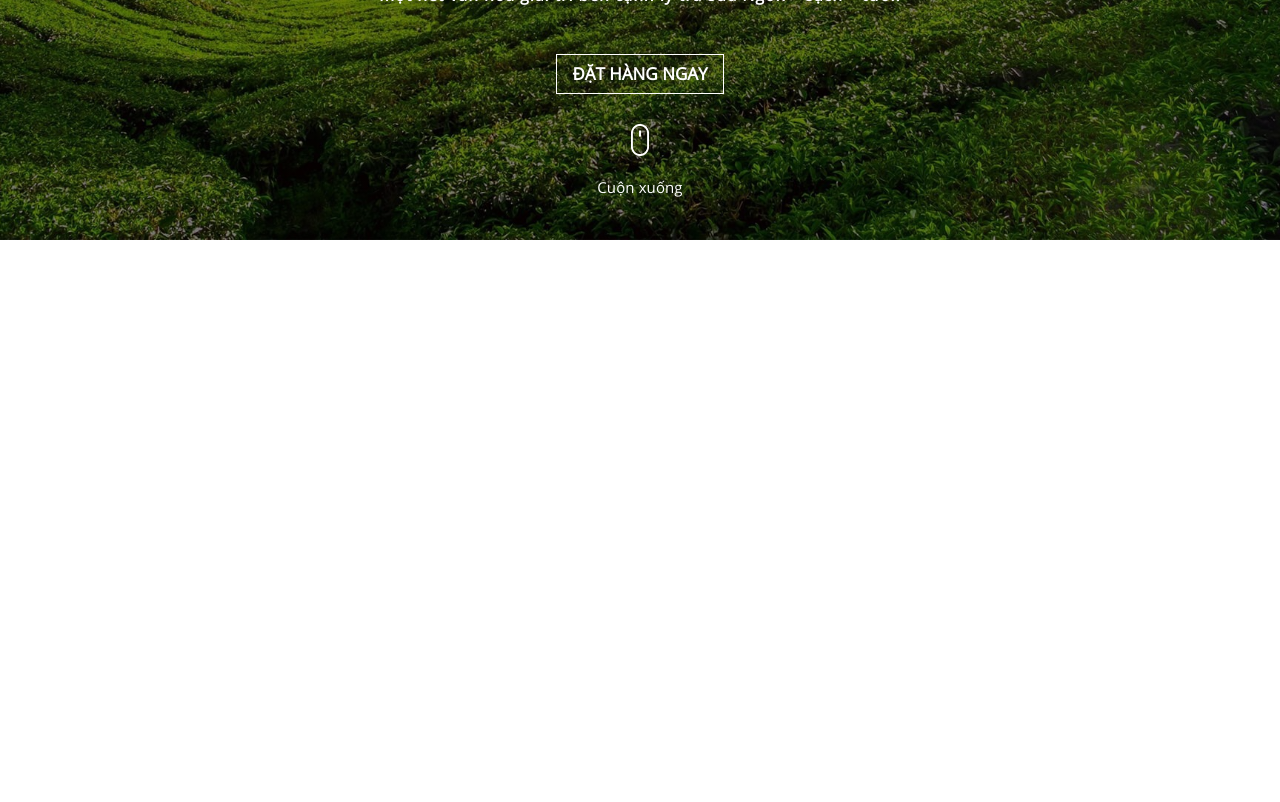
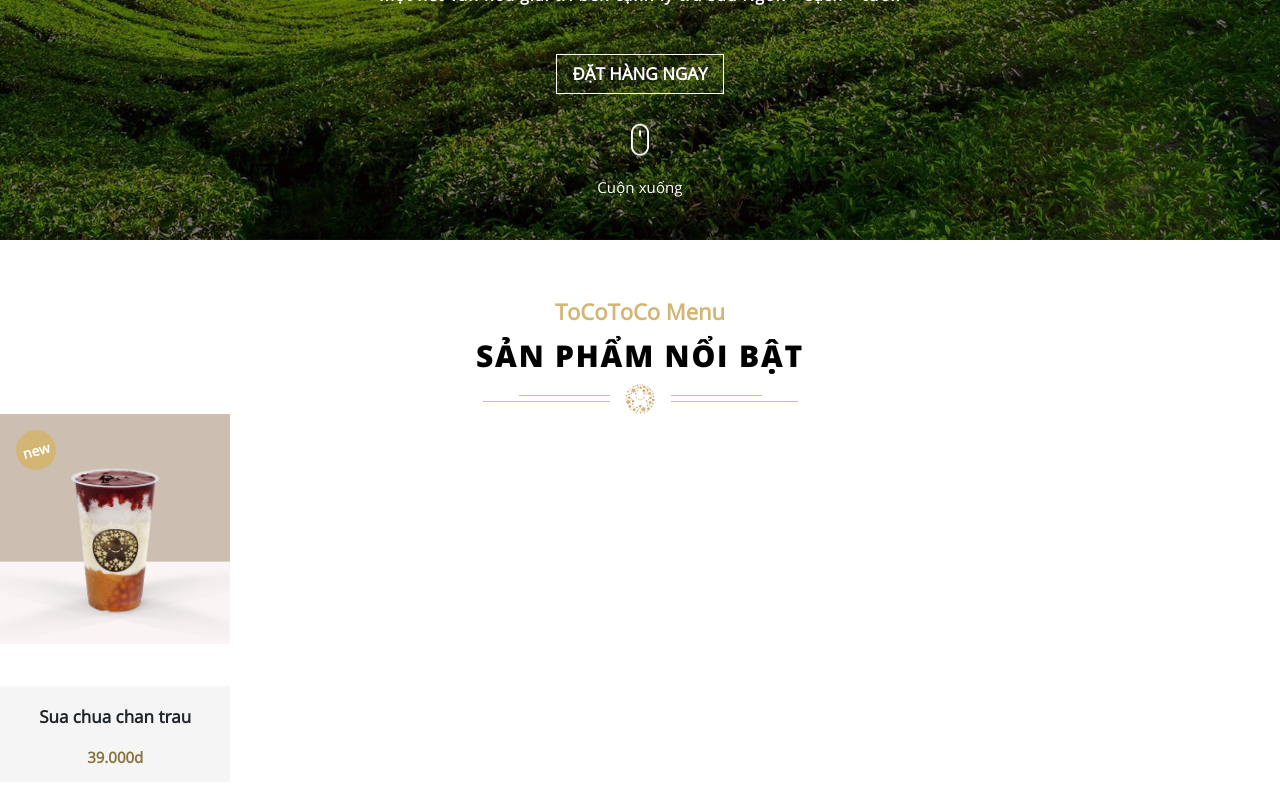
Before and after one commit to phamtienanh157/tocotoco-demo, a React (Create React App) app: page / in a window 1280 px wide. Shown: the part 560-1362 px from the top of the page. Before the commit the page ends 800 px from the top, so only its background shows below. Built offline with nearby package versions, Linux system fonts and the light colour scheme.

Commit message:
code content

```diff
--- a/src/assets/scss/variables.scss
+++ b/src/assets/scss/variables.scss
@@ -2,7 +2,8 @@ $white: #ffffff;
 $black: #000000;
 $yellow: #d3b673;
 $yellow-2: #d2a451;
-
+$brown: #8a733f;
+$gray: #f5f5f5;
 %flex-center {
   display: flex;
   justify-content: center;
--- /dev/null
+++ b/src/components/Content/Content.jsx
@@ -0,0 +1,17 @@
+import img_title from "../../assets/images/home_line.webp";
+import Item from "../Item/Item";
+import "./Content.scss";
+export default function Header() {
+  return (
+    <div className="content">
+      <section className="header">
+        <p>ToCoToCo Menu</p>
+        <h3>SẢN PHẨM NỔI BẬT</h3>
+        <img src={img_title} alt="img_title" />
+      </section>
+      <section className="menu">
+        <Item />
+      </section>
+    </div>
+  );
+}
--- /dev/null
+++ b/src/components/Content/Content.scss
@@ -0,0 +1,25 @@
+@import "../../assets/scss/variables.scss";
+.content {
+  padding: 55px 0;
+  .header {
+    text-align: center;
+    p {
+      color: $yellow;
+      font-size: 22px;
+      margin-bottom: 5px;
+      font-weight: bold;
+    }
+    h3 {
+      font-family: "OpenSans Extra";
+      font-size: 30px;
+      color: $black;
+      text-transform: capitalize;
+      letter-spacing: 1.8px;
+      text-transform: uppercase;
+      margin: 10px;
+    }
+    img {
+      margin: auto;
+    }
+  }
+}
--- /dev/null
+++ b/src/components/Item/Item.jsx
@@ -0,0 +1,16 @@
+import img from "../../assets/images/item.png";
+import Button from "../Button/Button";
+import "./Item.scss";
+export default function Item() {
+  return (
+    <div className="item">
+      <div className="tag">new</div>
+      <img src={img} alt="img" />
+      <div className="detail">
+        <p className="name">Sua chua chan trau</p>
+        <p className="price">39.000d</p>
+        <Button value="DAT HANG" />
+      </div>
+    </div>
+  );
+}
--- /dev/null
+++ b/src/components/Item/Item.scss
@@ -0,0 +1,57 @@
+@import "../../assets/scss/variables.scss";
+.item {
+  width: 18%;
+  height: auto;
+  position: relative;
+  overflow: hidden;
+  .tag {
+    position: absolute;
+    top: 0;
+    margin: 16px;
+    height: 40px;
+    width: 40px;
+    border-radius: 50%;
+    color: $white;
+    font-size: 14px;
+    font-weight: 600;
+    background-color: $yellow;
+    @extend %flex-center;
+    transform: rotate(-15deg);
+    z-index: 1;
+  }
+  img {
+    transition: 0.2s;
+  }
+  .detail {
+    display: flex;
+    flex-direction: column;
+    justify-content: center;
+    text-align: center;
+    background-color: $gray;
+    position: relative;
+    top: 42px;
+    transition: 0.2s;
+    .name {
+      margin-top: 18px;
+      font-weight: 700;
+      white-space: nowrap;
+      overflow: hidden;
+      text-overflow: ellipsis;
+      padding: 0 8px;
+      font-size: 17px;
+    }
+    .price {
+      font-size: 15px;
+      font-weight: 700;
+      color: $brown;
+    }
+  }
+  &:hover {
+    img {
+      transform: scale(1.2);
+    }
+    .detail {
+      top: 0;
+    }
+  }
+}
--- a/src/pages/Home.jsx
+++ b/src/pages/Home.jsx
@@ -1,5 +1,12 @@
 import React from "react";
 import Header from "../components/Header/Header";
+import Content from "../components/Content/Content";
+
 export default function Home() {
-  return <Header />;
+  return (
+    <div>
+      <Header />
+      <Content />
+    </div>
+  );
 }
```
Also changed, not shown: src/assets/images/home_line.webp (added), src/assets/images/item.png (added).
